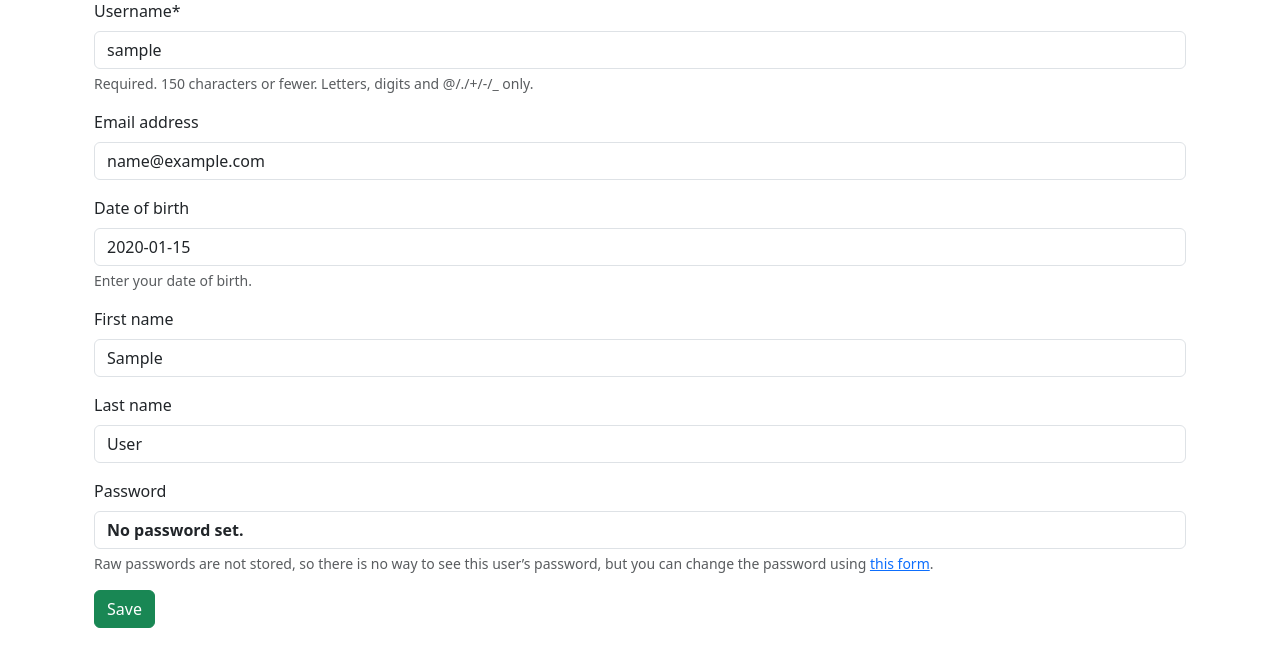
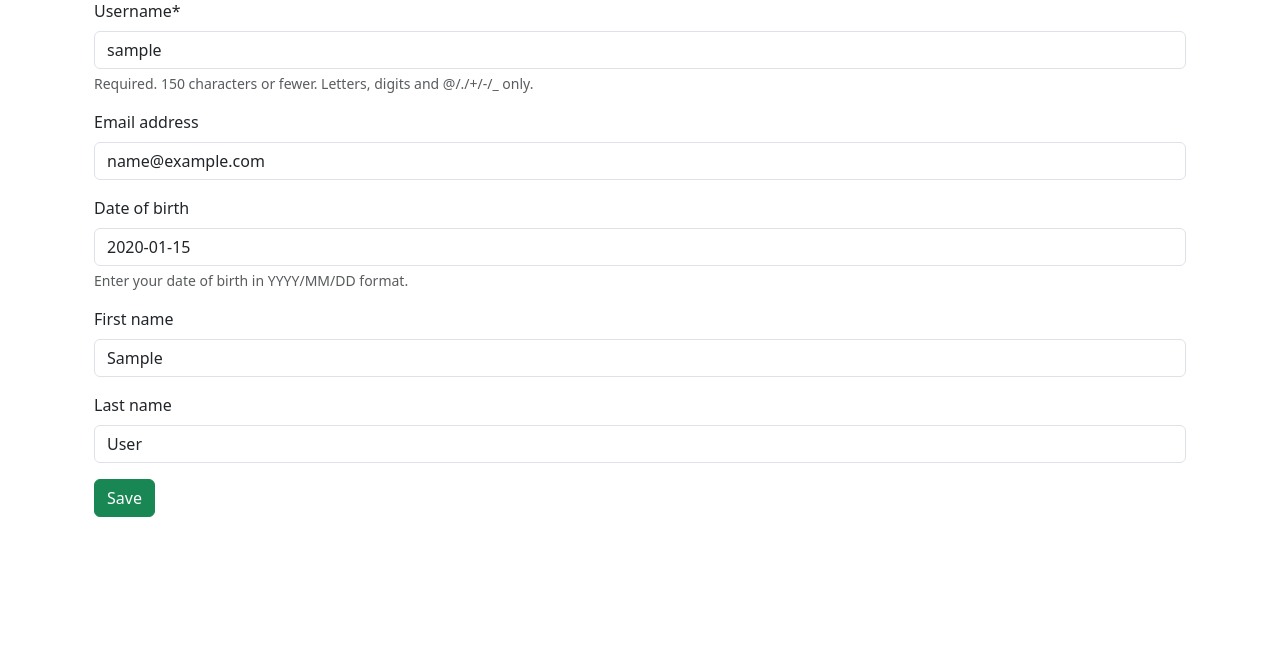
Before and after one commit to Schyler-Lowry/twitter-clone, a Django app: page /accounts/profile/1/edit in a window 1280 px wide. Shown: the part 144-800 px from the top of the page. Run offline with Django 4.2, Linux system fonts and the light colour scheme; tables that the repository leaves empty hold one stand-in row (values such as "Sample post"); some libraries are stand-ins or nearby versions.

Commit message:
Modify user_change_profile view. Change user_change_profile.html form to render the form fields individually. Testing with static files: Add an image to the home page.

```diff
--- a/accounts/models.py
+++ b/accounts/models.py
@@ -6,7 +6,7 @@ from django.db import models
 
 class CustomUser(AbstractUser):
     """custom user model"""
-    date_of_birth = models.DateField(null=True, blank=True, help_text="Enter your date of birth.")
+    date_of_birth = models.DateField(null=True, blank=True, help_text="Enter your date of birth in YYYY/MM/DD format.")
 
     def get_absolute_url(self):
         return reverse('user_profile', kwargs={'pk': self.pk})
--- a/accounts/urls.py
+++ b/accounts/urls.py
@@ -1,5 +1,6 @@
 from django.urls import path
 from .views import SignUpView, UserProfileView, UserProfileChangeView
+from django.views.generic import RedirectView
 
 urlpatterns = [
     path("signup/", SignUpView.as_view(), name="signup"),
--- a/django_project/settings.py
+++ b/django_project/settings.py
@@ -124,6 +124,9 @@ USE_TZ = True
 # https://docs.djangoproject.com/en/4.0/howto/static-files/
 
 STATIC_URL = 'static/'
+STATICFILES_DIRS = [BASE_DIR / "static"]
+STATIC_ROOT = BASE_DIR / "staticfiles"
+#STATICFILES_STORAGE = "whitenoise.storage.CompressedManifestStaticFilesStorage"
 
 # Default primary key field type
 # https://docs.djangoproject.com/en/4.0/ref/settings/#default-auto-field
--- a/django_project/urls.py
+++ b/django_project/urls.py
@@ -21,5 +21,5 @@ urlpatterns = [
     path('admin/', admin.site.urls),
     path("accounts/", include("accounts.urls")),
     path("accounts/", include("django.contrib.auth.urls")),
-    path("", TemplateView.as_view(template_name="home.html"), name="home")
+    path("", TemplateView.as_view(template_name="home.html"), name="home"),
 ]
--- a/templates/home.html
+++ b/templates/home.html
@@ -1,11 +1,12 @@
 {% extends 'base.html' %}
-
+{% load static %}
 {% block title %}Home{% endblock title %}
 
 
 {% block content %}
     {% if user.is_authenticated %}
-        Hi {{ user.username }}! You are {{ user.age }} years old.
+        <p>Hi {{ user.username }}! You joined on {{ user.date_joined }}.</p>
+        <img src="{% static 'images/evil_coffee_time.jpg' %}" alt="Image should be here...">
         <p><a href="{% url 'logout' %}">Logout</a></p>
     {% else %}
         <p>You are not logged in</p>
--- a/templates/registration/user_change_profile.html
+++ b/templates/registration/user_change_profile.html
@@ -9,7 +9,11 @@
     <div class="container">
         <form method="post">
             {% csrf_token %}
-            {{ form|crispy }}
+            {{ form.username|as_crispy_field }}
+            {{ form.email|as_crispy_field }}
+            {{ form.date_of_birth|as_crispy_field }}
+            {{ form.first_name|as_crispy_field }}
+            {{ form.last_name|as_crispy_field }}
             <input class="btn btn-success" type="submit" value="Save">
         </form>
     </div>
```
Also changed, not shown: README.md, static/evil_coffee_time.jpg (added), static/images/evil_coffee_time.jpg (added).
